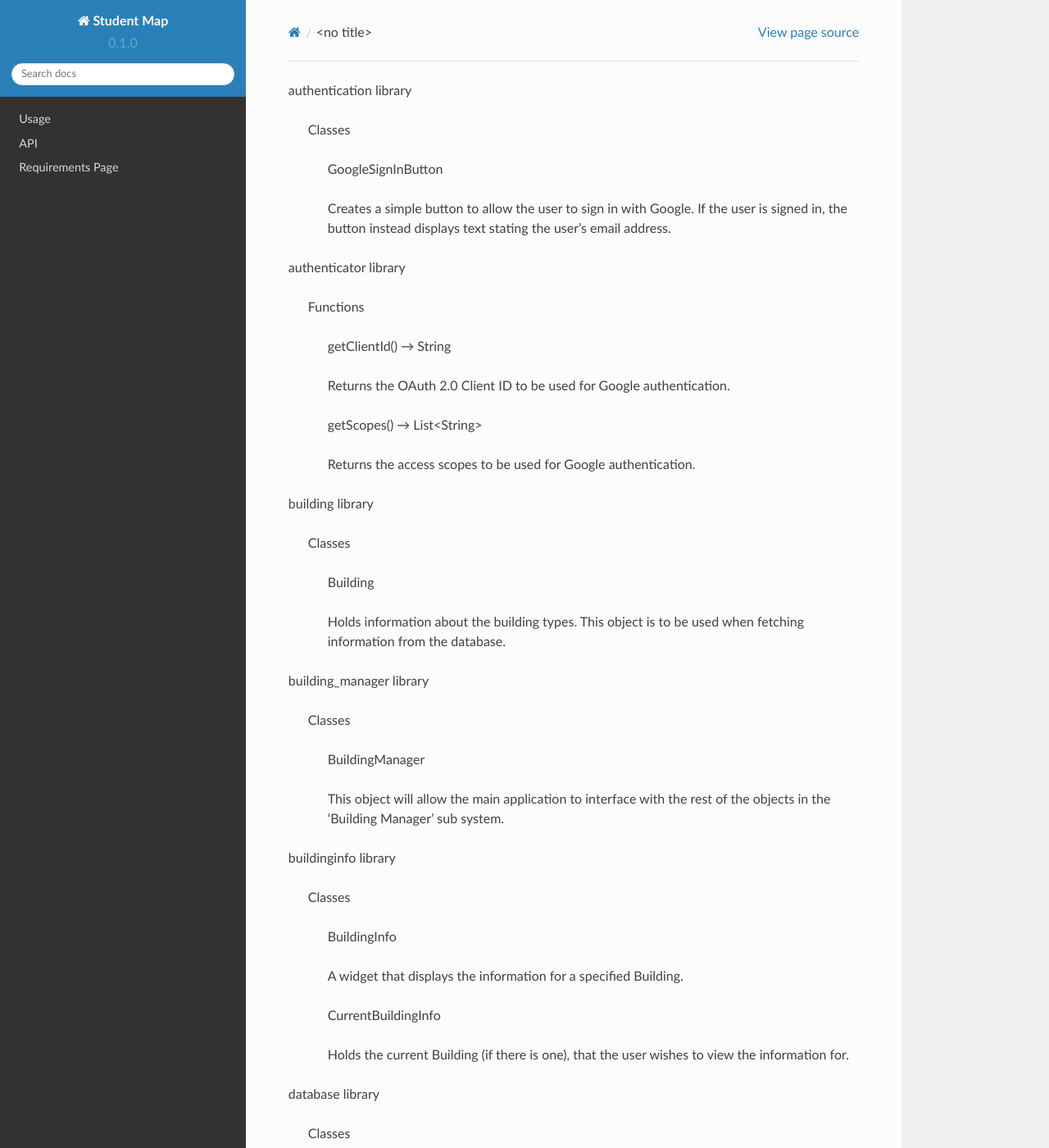
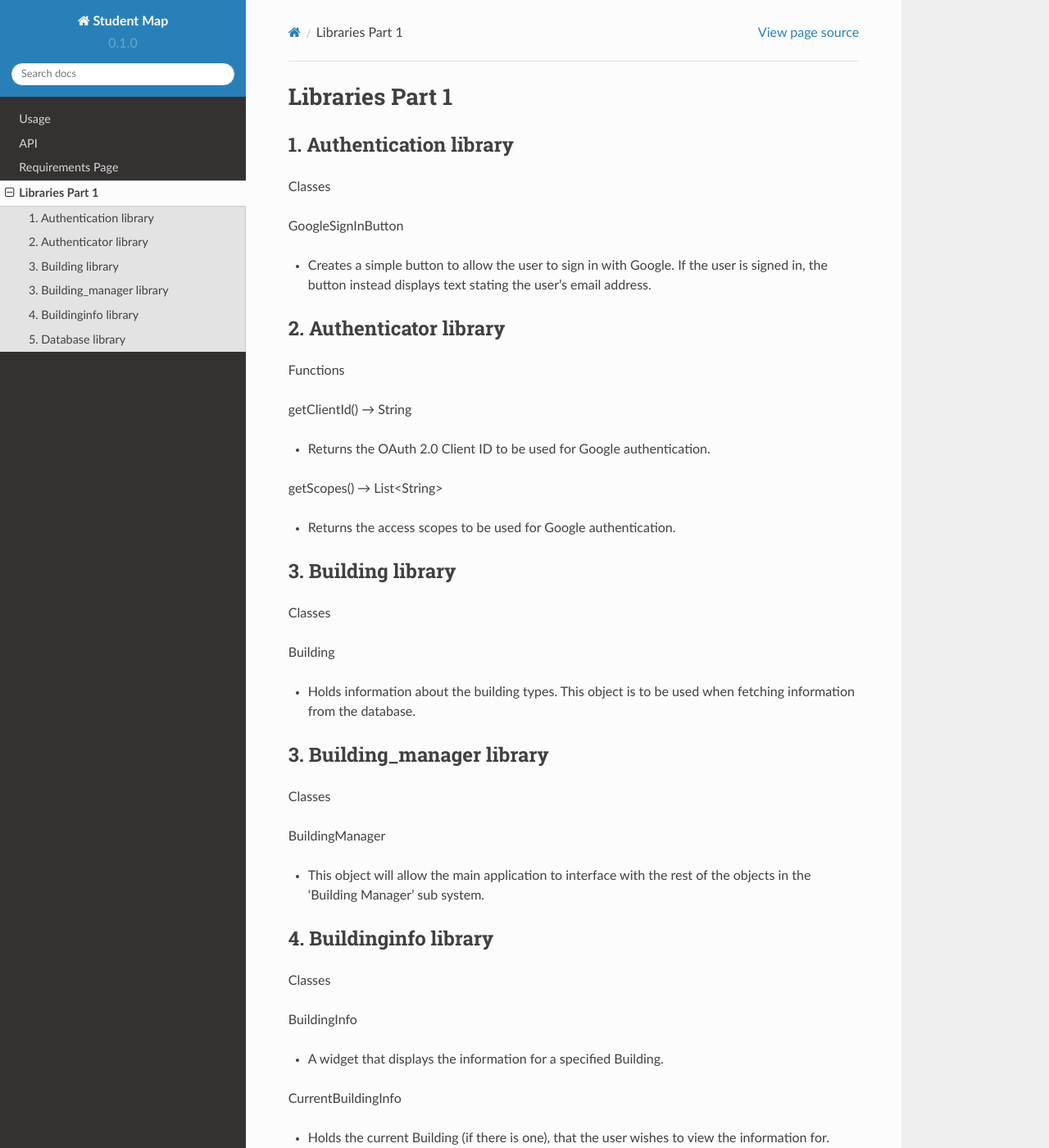
Before and after one commit to softengsquad/readthedocs, a Sphinx documentation site: the page built from docs/source/librariesPart1.rst, in a window 1280 px wide and 1400 px high. Shown: the whole window at 82% size. Built offline with Sphinx 7.4.7 and the Read the Docs theme 2.0.0, drawn with Linux system fonts in a browser that asks for light colours.

Commit message:
Update librariesPart1.rst

```diff
--- a/docs/source/librariesPart1.rst
+++ b/docs/source/librariesPart1.rst
@@ -1,55 +1,58 @@
-authentication library
+Libraries Part 1
+==================
 
-  Classes
+1. Authentication library
+------------------------------------------------
+Classes
 
-    GoogleSignInButton
+GoogleSignInButton
 
-    Creates a simple button to allow the user to sign in with Google. If the user is signed in, the button instead displays text stating the user's email address.
+- Creates a simple button to allow the user to sign in with Google. If the user is signed in, the button instead displays text stating the user's email address.
 
-authenticator library
+2. Authenticator library
+------------------------------------------------
+Functions
 
-  Functions
+getClientId() → String
 
-    getClientId() → String
+- Returns the OAuth 2.0 Client ID to be used for Google authentication.
 
-    Returns the OAuth 2.0 Client ID to be used for Google authentication.
+getScopes() → List<String>
 
-    getScopes() → List<String>
+- Returns the access scopes to be used for Google authentication.
 
-    Returns the access scopes to be used for Google authentication.
+3. Building library
+------------------------------------------------
+Classes
 
-building library
+Building
 
-  Classes
+- Holds information about the building types. This object is to be used when fetching information from the database.
 
-    Building
+3. Building_manager library
+------------------------------------------------
+Classes
 
-    Holds information about the building types. This object is to be used when fetching information from the database.
+BuildingManager
 
-building_manager library
+- This object will allow the main application to interface with the rest of the objects in the 'Building Manager' sub system.
 
-  Classes
+4. Buildinginfo library
+------------------------------------------------
+Classes
 
-    BuildingManager
+BuildingInfo
 
-    This object will allow the main application to interface with the rest of the objects in the 'Building Manager' sub system.
+- A widget that displays the information for a specified Building.
 
-buildinginfo library
+CurrentBuildingInfo
 
-  Classes
+- Holds the current Building (if there is one), that the user wishes to view the information for.
 
-    BuildingInfo
+5. Database library
+------------------------------------------------
+Classes
 
-    A widget that displays the information for a specified Building.
+Database
 
-    CurrentBuildingInfo
-
-    Holds the current Building (if there is one), that the user wishes to view the information for.
-
-database library
-
-  Classes
-
-    Database
-
-    Describes a local database used to store various information pertraining to buildings, bus routes, favourites, etc.
+- Describes a local database used to store various information pertraining to buildings, bus routes, favourites, etc.
```
